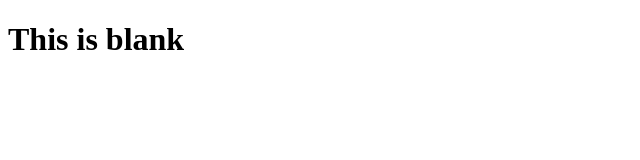
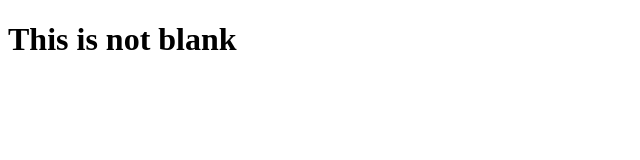
Before and after one commit to ScottyandCo/ScottyandCo.github.io, a plain HTML site: page index.html in a window 1280 px wide. Shown: the whole page, without its empty margins (0-640 px from the left). Drawn offline with Linux system fonts and the light colour scheme.

Commit message:
Update index.html

```diff
--- a/index.html
+++ b/index.html
@@ -3,9 +3,9 @@
   <head>
     <meta charset="UTF-8" />
     <meta name="viewport" content="width=device-width, initial-scale=1.0" />
-    <title>This is blank</title>
+    <title>This is not blank</title>
   </head>
   <body>
-    <h1>This is blank</h1>
+    <h1>This is not blank</h1>
   </body>
 </html>
```
